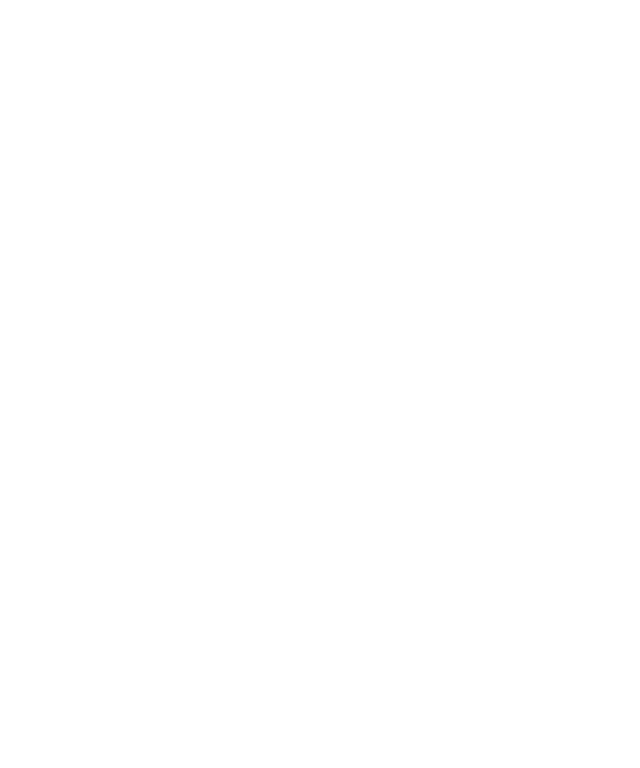
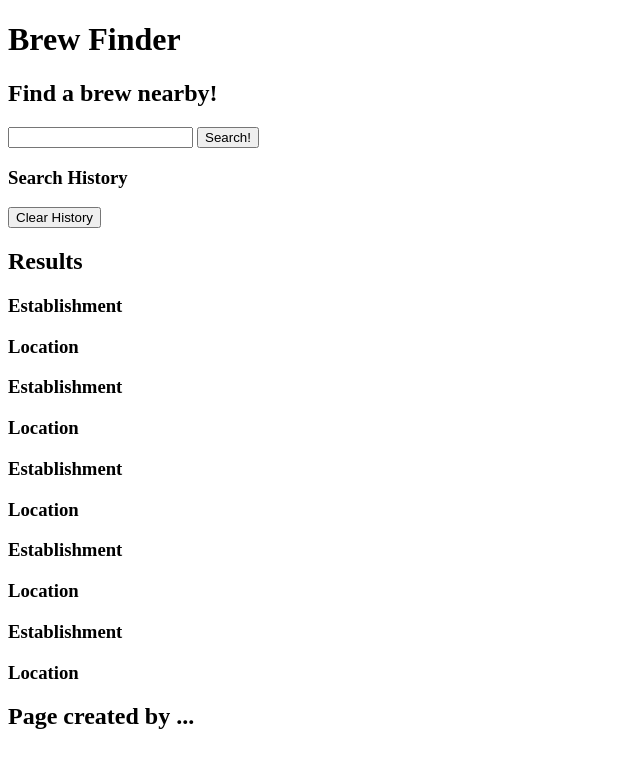
Before and after one commit to Ant-M84/Brew-Finder, a plain HTML site: page index.html in a window 1280 px wide. Shown: the whole page, without its empty margins (0-640 px from the left). Drawn offline with Linux system fonts and the light colour scheme.

Commit message:
created basic html for styling

```diff
--- a/index.html
+++ b/index.html
@@ -5,11 +5,60 @@
     <meta charset="UTF-8" />
     <meta name="viewport" content="width=device-width, initial-scale=1.0">
     <link rel="stylesheet" href="./assets/style.css">
-    <title></title>
+    <title>Brew Finder</title>
 </head>
 
 <body>
 
+    <header class="header">
+        <h1>Brew Finder</h1>
+    </header>
+
+    <main>
+
+        <aside>
+            <div>
+                <h2>Find a brew nearby!</h2>
+                <input id="input" type="text"></input>
+                <button id="searchBtn" class="btn">Search!</button>
+            </div>
+
+            <div>
+                <h3>Search History</h3>
+                <div id="saved" class="history"></div>
+                <button class="clearBtn btn">Clear History</button>
+            </div>
+        </aside>
+
+        <section id="search-results" class="results">
+            <h2>Results</h2>
+                <div>
+                    <h3>Establishment</h3>
+                    <h3>Location</h3>
+                </div>
+                <div>
+                    <h3>Establishment</h3>
+                    <h3>Location</h3>
+                </div>
+                <div>
+                    <h3>Establishment</h3>
+                    <h3>Location</h3>
+                </div>
+                <div>
+                    <h3>Establishment</h3>
+                    <h3>Location</h3>
+                </div>
+                <div>
+                    <h3>Establishment</h3>
+                    <h3>Location</h3>
+                </div>
+        </section>
+
+    </main>
+
+    <footer>
+        <h2>Page created by ...</h2>
+    </footer>
     <script src="./assets/script.js"></script>
 
 </body>
```
